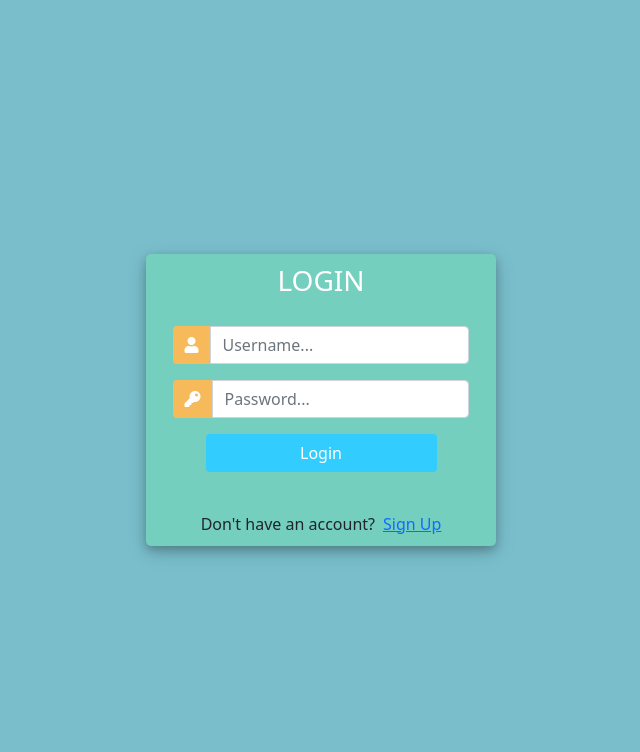
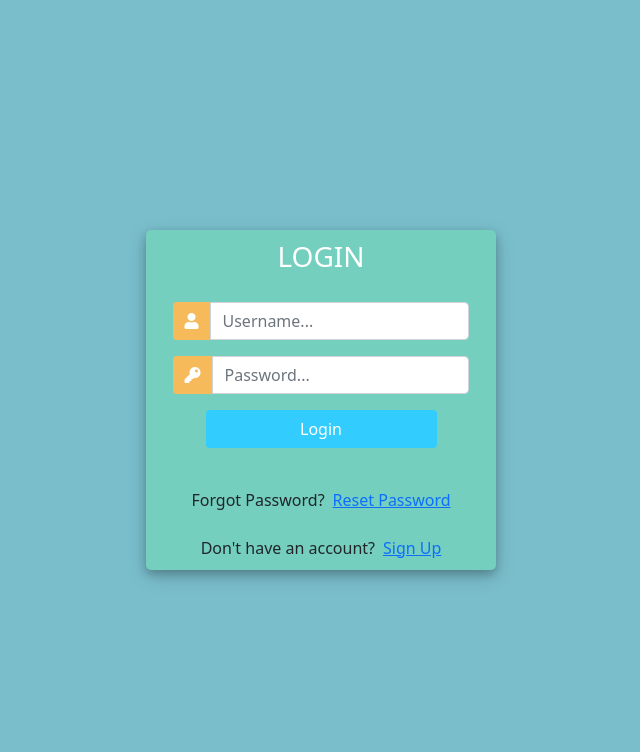
Before and after one commit to abubakarnci/Gill-s-Grocery, a Django app: page /login/ in a window 1280 px wide. Shown: the part 59-811 px from the top of the page, without its empty margins (319-959 px from the left). Run offline with Django 3.2, Linux system fonts and the light colour scheme; some libraries are stand-ins or nearby versions.

Commit message:
Reset oaddword

```diff
--- a/grocery/store/templates/store/login.html
+++ b/grocery/store/templates/store/login.html
@@ -117,6 +117,10 @@
 
 				<div class="mt-4">
 					<div class="d-flex justify-content-center links">
+						Forgot Password? <a href="{% url 'reset_password' %}" class="ml-2">Reset Password</a>
+					</div>
+					<br>
+					<div class="d-flex justify-content-center links">
 						Don't have an account? <a href="{% url 'register' %}" class="ml-2">Sign Up</a>
 					</div>
 
--- /dev/null
+++ b/grocery/store/templates/store/password_reset_done.html
@@ -0,0 +1,5 @@
+<h3>Password Reset Complete</h3>
+
+<p>Your password has been set. You may go ahead and log in now.</p>
+
+<a href="/">Log in</a>
--- /dev/null
+++ b/grocery/store/templates/store/password_reset_sent.html
@@ -0,0 +1,5 @@
+<h3>Password Reset Sent</h3>
+
+<p>We've emailed you instructions for setting your password, if an account exists with the email you entered. You should receive them shortly.</p>
+
+<p> If you don't receive an email, please make sure you've entered the address you registered with, and check your spam folder. </p>
--- a/grocery/store/urls.py
+++ b/grocery/store/urls.py
@@ -1,4 +1,7 @@
 from django.urls import path
+
+from django.contrib.auth import views as auth_views
+
 from . import views
 
 urlpatterns =[
@@ -16,4 +19,14 @@ urlpatterns =[
     path('logout/', views.logoutUser, name="logout"),
     path('profile/', views.profile, name="profile"),
 
+    path('reset_password/', auth_views.PasswordResetView.as_view(template_name="store/password_reset.html"), name="reset_password"),
+
+    path('reset_password_sent/', auth_views.PasswordResetDoneView.as_view(template_name="store/password_reset_sent.html"), name="password_reset_done"),
+
+    path('reset/<uidb64>/<token>/', auth_views.PasswordResetConfirmView.as_view(template_name="store/password_reset_form.html"), name="password_reset_confirm"),
+
+    path('reset_password_complete/', auth_views.PasswordResetCompleteView.as_view(template_name="store/password_reset_done.html"), name="password_reset_complete"),
+
+
+
     ]
```
Also changed, not shown: grocery/grocery/settings.py (+10 -0 lines), grocery/store/templates/store/password_reset.html (added, +13 -0 lines), grocery/store/templates/store/password_reset_form.html (added, +13 -0 lines), grocery/db.sqlite3.
